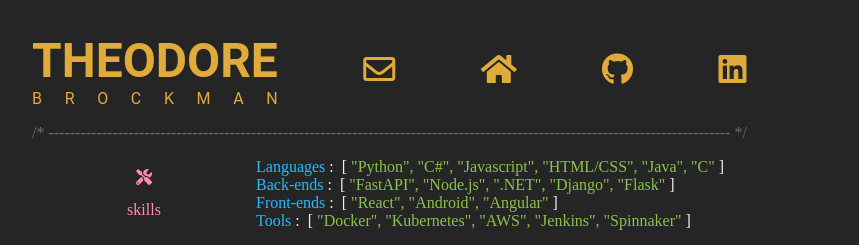
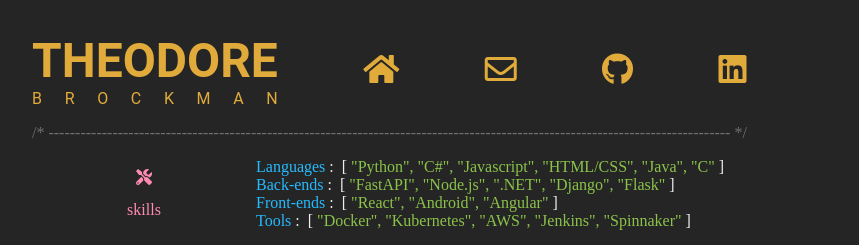
Before and after one commit to tbrockman/tbrockman.github.io, a Jekyll site: the page built from resume.html, in a window 1280 px wide. Shown: the top 245 px of the page, without its empty margins (208-1067 px from the left). Built offline with Jekyll 4.4.1, drawn with Linux system fonts in a browser that asks for light colours; some web fonts are replaced.

Commit message:
Put website first.

```diff
--- a/resume.html
+++ b/resume.html
@@ -29,8 +29,8 @@ layout: resume
             </div>
             <div class="header-separator"></div>
             <div class="contact-section">
+                <div><a class="gold contact-section-link" href="https://theo.lol"><span class="fas fa-home"></span></a></div>
                 <div><a class="gold contact-section-link" href="mailto:tmanbrock@gmail.com"><span class="far fa-envelope"></span></a></div>
-                <div><a class="gold contact-section-link" href="https://theo.lol"><span class="fas fa-home"></span></a></div>
                 <div><a class="gold contact-section-link" href="https://github.com/tbrockman"><span class="fab fa-github"></span></a></div>
                 <div><a class="gold contact-section-link" href="https://www.linkedin.com/in/theodore-brockman-1a276b116/"><span class="fab fa-linkedin"></span></a></div>
             </div>
```
